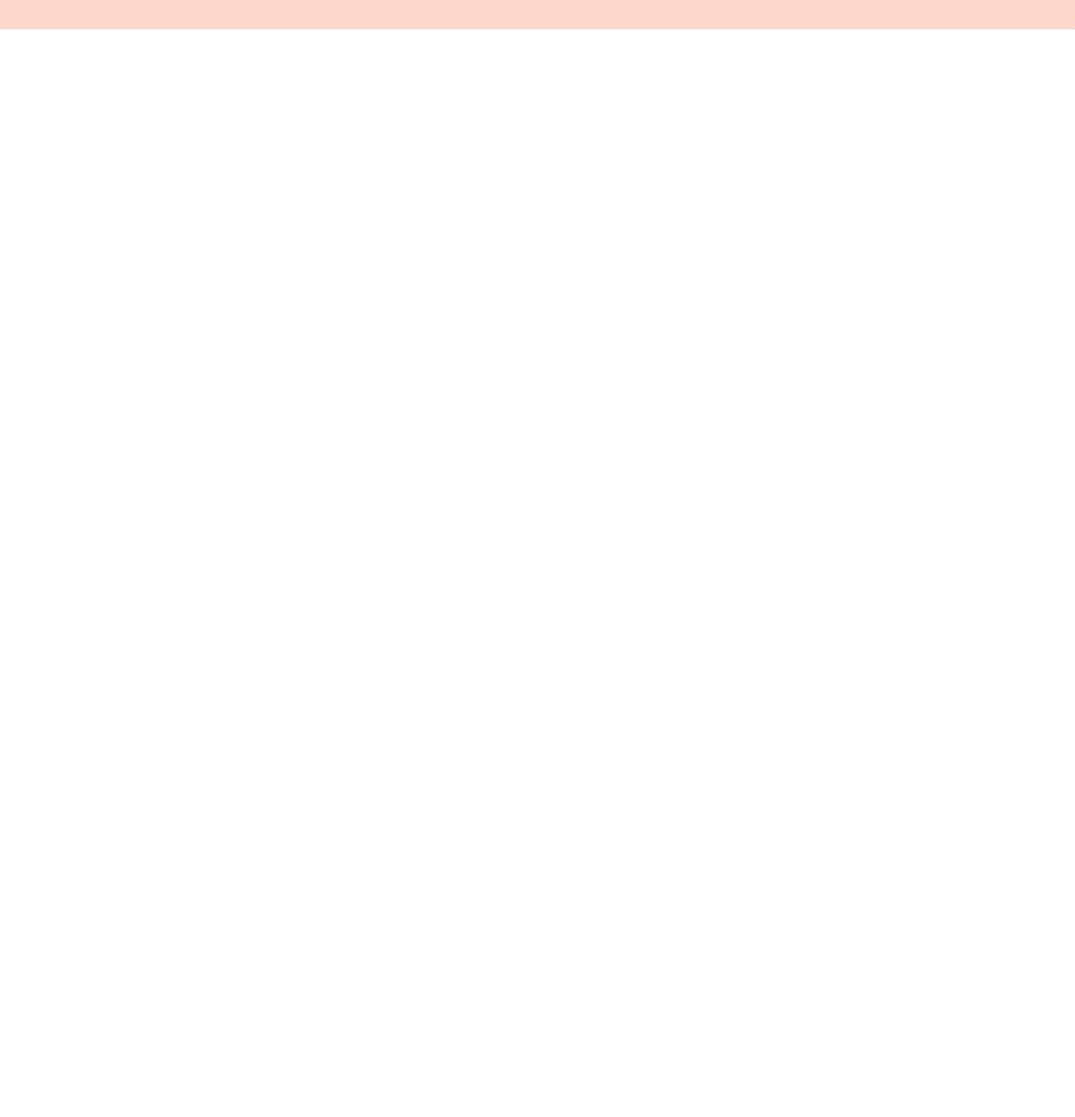
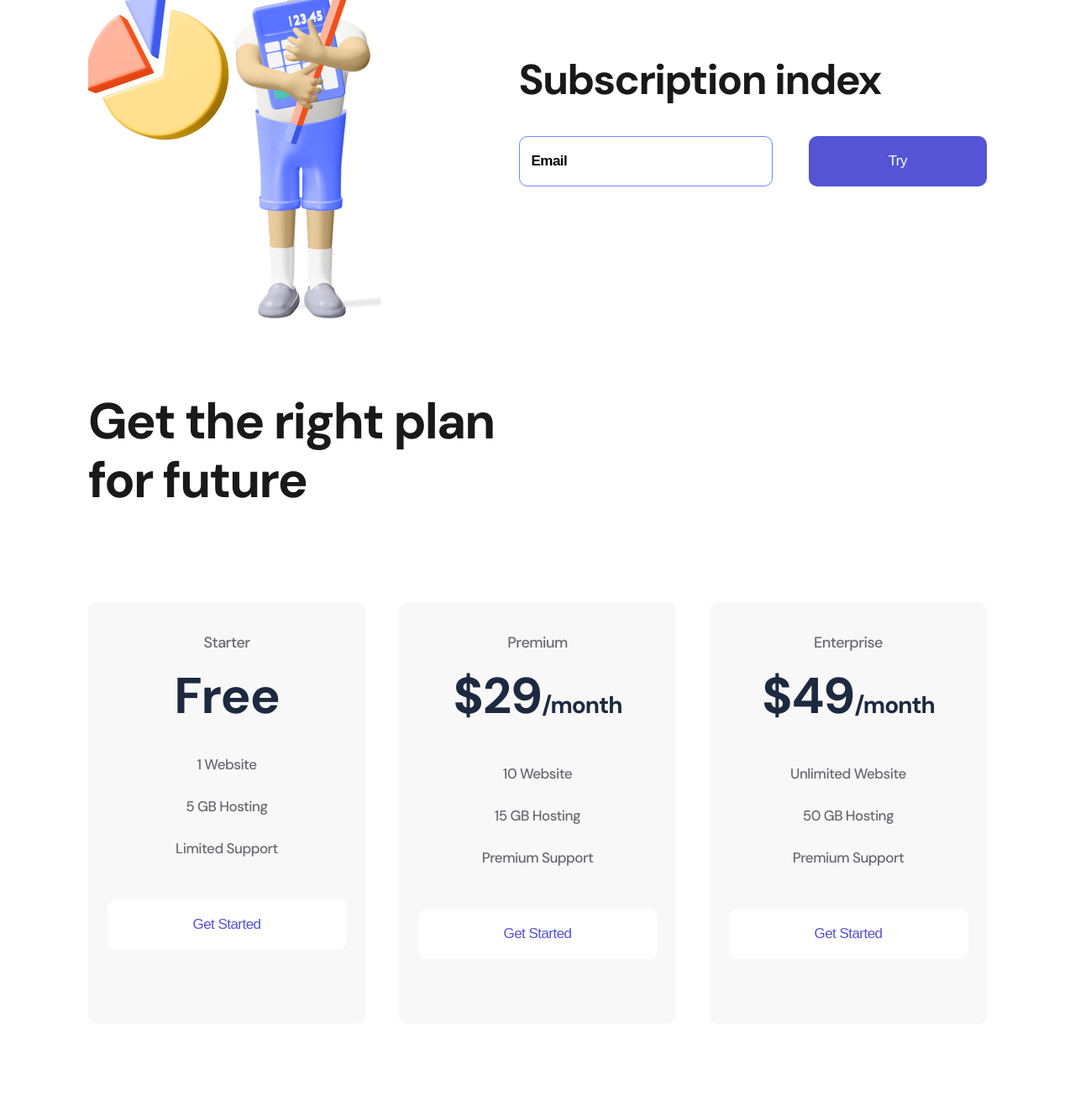
Before and after one commit to Barbarisik/bar, a plain HTML site: page index.html in a window 1280 px wide. Shown: the part 956-2286 px from the top of the page at 84% size. Before the commit the page ends 991 px from the top, so only its background shows below. Drawn offline with nearby package versions, Linux system fonts and the light colour scheme.

Commit message:
Add files via upload

```diff
--- a/index.html
+++ b/index.html
@@ -67,6 +67,77 @@
         <img src="./img/Hero 3D.png" alt="firstman">
     </div>
 </section>
+<section class="container subscribe">
+   <div>
+    <img src="./img/boy2.png" alt="boy2">
+   </div>
+   <div>
+    <h2 class="subscribe_title">
+        Subscription index
+    </h2>
+    <form>
+        <input class="input" type="email" placeholder="Email">
+        <button class="button button_violet">
+            Try
+        </button>
+    </form>
+   </div>
+</section>
+<section class="container price">
+    <h2 class="plan_title">
+        Get the right plan for future
+    </h2>
+    <div class="plan_flex">
+        <div class="item">
+            <p class="item_text">
+                Starter
+            </p>
+            <h3 class="item_title">
+                Free
+            </h3>
+            <ul>
+                <li class="item_li">1 Website</li>
+                <li class="item_li">5 GB Hosting</li>
+                <li class="item_li">Limited Support</li>
+            </ul>
+            <button class="button button_item">
+                Get Started
+            </button>
+        </div>
+        <div class="item">
+            <p class="item_text">
+                Premium
+            </p>
+            <h3 class="item_title">
+                $29<span>/month</span>
+            </h3>
+            <ul>
+                <li class="item_li">10 Website</li>
+                <li class="item_li">15 GB Hosting</li>
+                <li class="item_li">Premium Support</li>
+            </ul>
+            <button class="button button_item">
+                Get Started
+            </button>
+        </div>
+        <div class="item">
+            <p class="item_text">
+                Enterprise
+            </p>
+            <h3 class="item_title">
+                $49<span>/month</span>
+            </h3>
+            <ul>
+                <li class="item_li">Unlimited Website</li>
+                <li class="item_li">50 GB Hosting</li>
+                <li class="item_li">Premium Support</li>
+            </ul>
+            <button class="button button_item">
+                Get Started
+            </button>
+        </div>
+    </div>
+</section>
 <footer class="footer">
     <div class="container footer_flex">
         <div>
--- a/style/style.css
+++ b/style/style.css
@@ -7,12 +7,12 @@ max-width: 1070px;
 margin: 0 auto;
 }
 
-.header {
+.header, .footer {
     background: rgba(255, 113, 67, 0.27);
     padding: 38px 0 48px;
 }
 
-.header_flex, .footer_flex, .about{
+.header_flex, .footer_flex, .about, .subscribe, .plan_flex{
     display: flex;
     justify-content: space-between;
     align-items: center;
@@ -106,6 +106,115 @@ border: 1px solid #5454D4;
 }
 
 .footer {
-    background: rgba(255, 113, 67, 0.27);
-    padding: 38px 0 48px;
+     padding: 53px 0x;
 }
+
+.subscribe{
+    margin-bottom: 85px;
+}
+
+.subscribe_title{
+    font-weight: 700;
+    font-size: 50px;
+    line-height: 57px;
+    letter-spacing: -1.56316px;
+    color: #19191B;
+    margin-bottom: 38px;
+}
+
+.input{
+    width: 302px;
+    height: 60px;
+    border: 1px solid #7087FF;
+    border-radius: 10px;
+    padding-left: 14px;
+    box-sizing: border-box;
+    margin-right: 39px;
+}
+
+.input::placeholder, input{
+    font-weight: bold;
+    font-size: 17px;
+    line-height: 22px;
+    letter-spacing: -0.531474px;
+    color: #000000;
+}
+
+.input:focus{
+    outline: none;
+} /*убрали подсветку рамки емейл при наведении*/
+
+.price{
+    margin-bottom: 132px;
+}
+
+.plan_title{
+    font-weight: 700;
+    font-size: 60px;
+    line-height: 70px;
+    letter-spacing: -1.87579px;
+    color: #19191B;
+    max-width: 504px;
+    margin-bottom: 110px;
+}
+
+.item{
+    width: 330px;
+    height: 441px;
+    background: #F8F8F8;
+    border-radius: 10px;
+    text-align: center;
+    padding: 34px 0 27px;
+}
+
+.item:hover{
+    background: #FF7143;
+    box-shadow: 0px 32px 34px rgba(255, 112, 59, 0.317827);
+    transition: 500ms;
+}
+
+.item_text{
+    font-size: 18px;
+    line-height: 28px;
+    letter-spacing: -0.562737px;
+    color: #696871;
+}
+
+.item:hover .item_text, .item:hover .item_title, .item:hover .item_li{
+    color: white;
+    transition: 500ms;
+}
+
+.item_title{
+    font-weight: bold;
+    font-size: 60px;
+    line-height: 56px;
+    letter-spacing: -1.03448px;
+    color: #1D293F;
+    margin: 22px 0 28px;
+}
+
+.item_title span{
+    font-size: 28px;
+}
+
+.item_li{
+    list-style: none;
+    font-size: 17px;
+    line-height: 50px;
+    letter-spacing: -0.531474px;
+    color: #696871;
+}
+
+.button_item{
+    width: 285px;
+    background: #FFFFFF;
+    color: #5454D4;
+    margin-top: 36px;
+}
+
+.item:hover .button_item{
+    background: #9F3919;
+    color: white;
+    transition: 500ms;
+}
```
Also changed, not shown: img/boy2.png (added).
